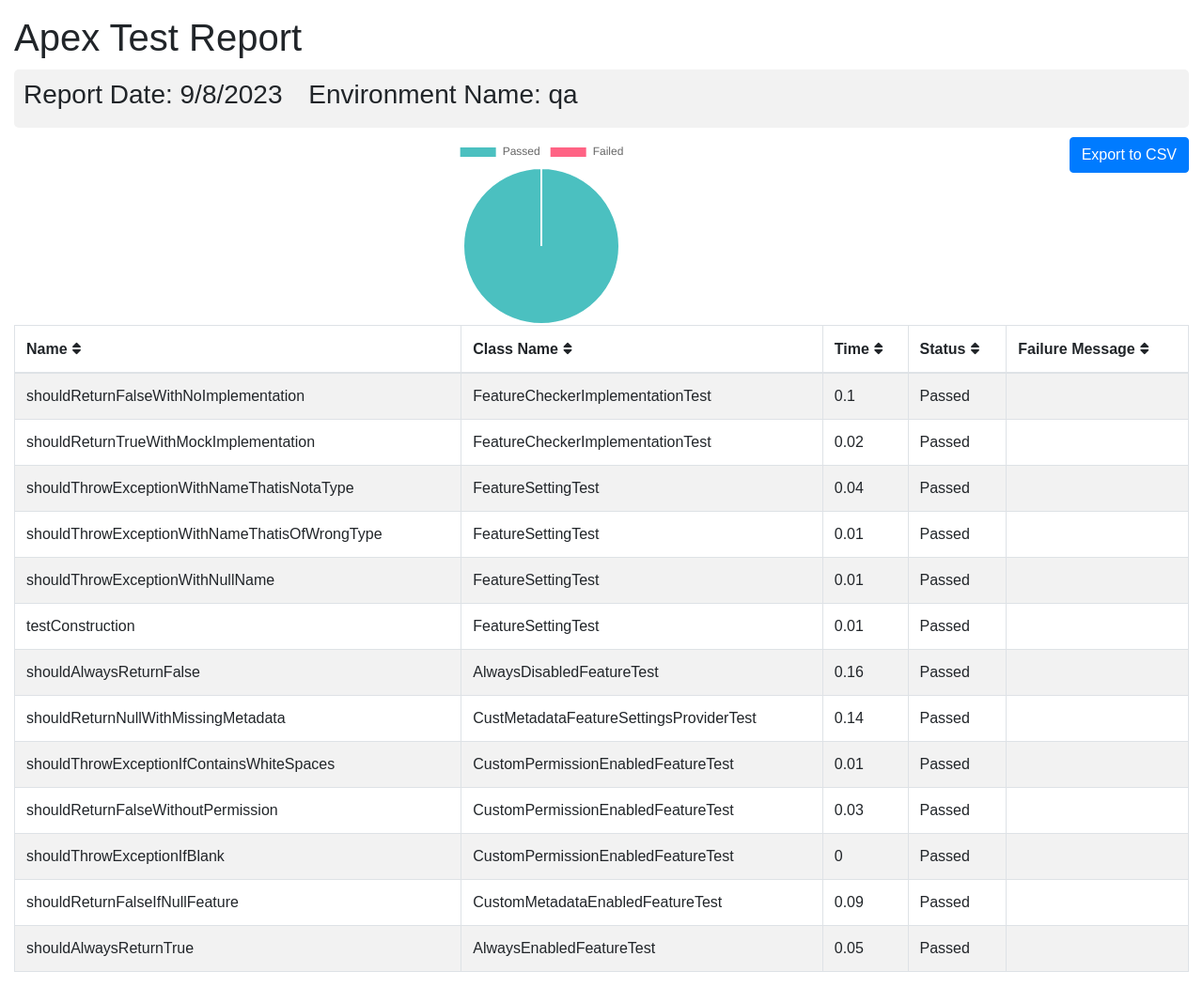
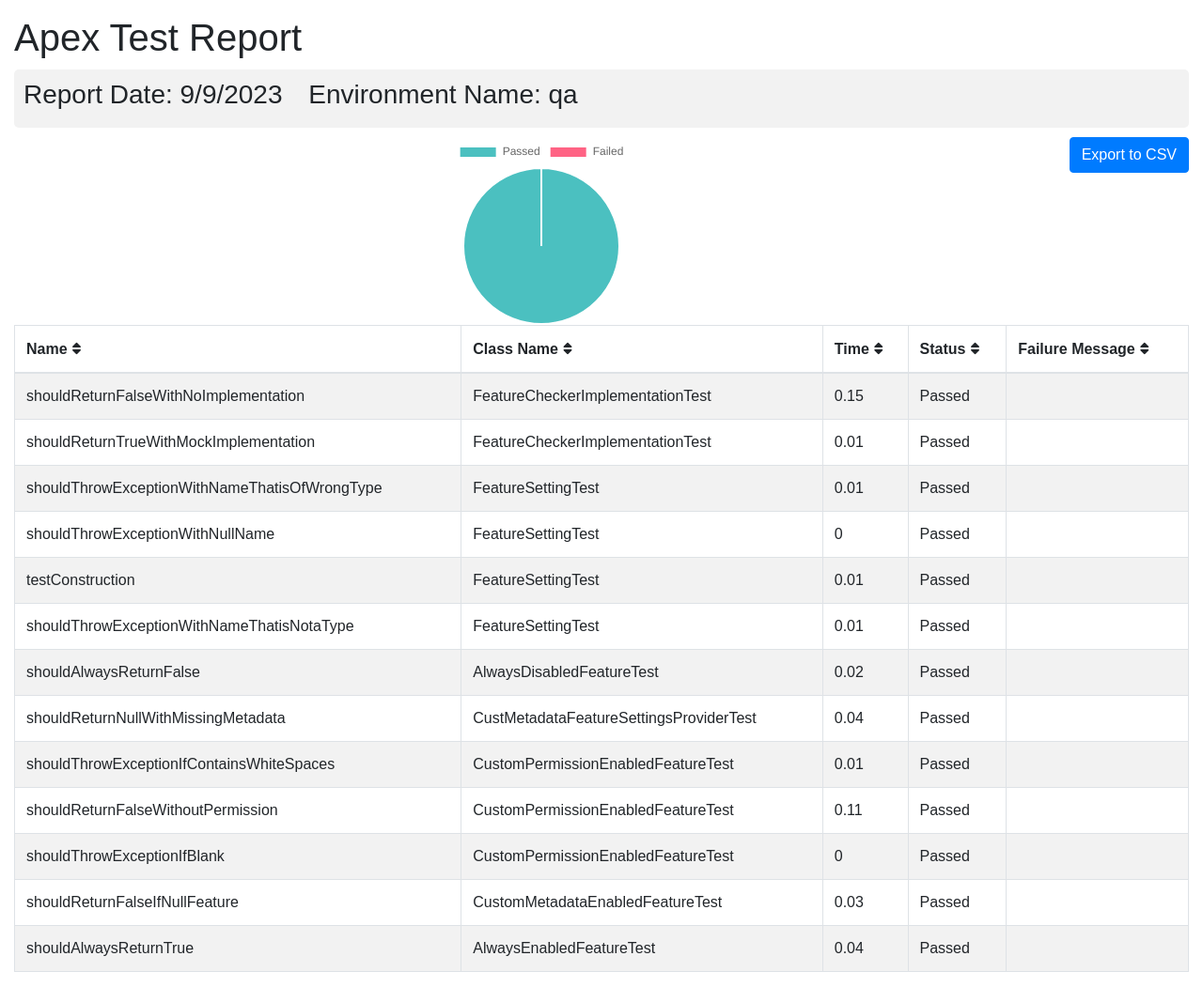
Before and after one commit to flxbl-io/sfops-dashboard, a Jekyll site: the page apextestResults/qa.html, which Jekyll copies as it is, in a window 1280 px wide. Shown: the whole page at 94% size. Built offline with Jekyll 4.4.1, drawn with Linux system fonts in a browser that asks for light colours.

Commit message:
updated test results of qa

```diff
--- a/apextestResults/qa.html
+++ b/apextestResults/qa.html
@@ -102,7 +102,7 @@
       <div class="container-fluid">
         <h1 class="mt-3">Apex Test Report</h1>
         <div class="info-card">
-        <h3>Report Date: 9/8/2023 <span style="margin-left: 20px;">Environment Name: qa</span></h3>
+        <h3>Report Date: 9/9/2023 <span style="margin-left: 20px;">Environment Name: qa</span></h3>
         </div>
         <button onclick="exportTableToCSV('testReport.csv')" class="btn btn-primary float-right">Export to CSV</button>
         <div id="chart-container">
@@ -123,21 +123,14 @@
         <tr>
           <td>shouldReturnFalseWithNoImplementation</td>
           <td>FeatureCheckerImplementationTest</td>
-          <td>0.1</td>
+          <td>0.15</td>
           <td>Passed</td>
           <td></td>
         </tr>
         <tr>
           <td>shouldReturnTrueWithMockImplementation</td>
           <td>FeatureCheckerImplementationTest</td>
-          <td>0.02</td>
-          <td>Passed</td>
-          <td></td>
-        </tr>
-        <tr>
-          <td>shouldThrowExceptionWithNameThatisNotaType</td>
-          <td>FeatureSettingTest</td>
-          <td>0.04</td>
+          <td>0.01</td>
           <td>Passed</td>
           <td></td>
         </tr>
@@ -163,16 +156,23 @@
           <td></td>
         </tr>
         <tr>
+          <td>shouldThrowExceptionWithNameThatisNotaType</td>
+          <td>FeatureSettingTest</td>
+          <td>0.01</td>
+          <td>Passed</td>
+          <td></td>
+        </tr>
+        <tr>
           <td>shouldAlwaysReturnFalse</td>
           <td>AlwaysDisabledFeatureTest</td>
-          <td>0.16</td>
+          <td>0.02</td>
           <td>Passed</td>
           <td></td>
         </tr>
         <tr>
           <td>shouldReturnNullWithMissingMetadata</td>
           <td>CustMetadataFeatureSettingsProviderTest</td>
-          <td>0.14</td>
+          <td>0.04</td>
           <td>Passed</td>
           <td></td>
         </tr>
@@ -186,7 +186,7 @@
         <tr>
           <td>shouldReturnFalseWithoutPermission</td>
           <td>CustomPermissionEnabledFeatureTest</td>
-          <td>0.03</td>
+          <td>0.11</td>
           <td>Passed</td>
           <td></td>
         </tr>
@@ -200,14 +200,14 @@
         <tr>
           <td>shouldReturnFalseIfNullFeature</td>
           <td>CustomMetadataEnabledFeatureTest</td>
-          <td>0.09</td>
+          <td>0.03</td>
           <td>Passed</td>
           <td></td>
         </tr>
         <tr>
           <td>shouldAlwaysReturnTrue</td>
           <td>AlwaysEnabledFeatureTest</td>
-          <td>0.05</td>
+          <td>0.04</td>
           <td>Passed</td>
           <td></td>
         </tr>
```
Also changed, not shown: other parts of apextestResults/qa.html (+1 -1 lines).
